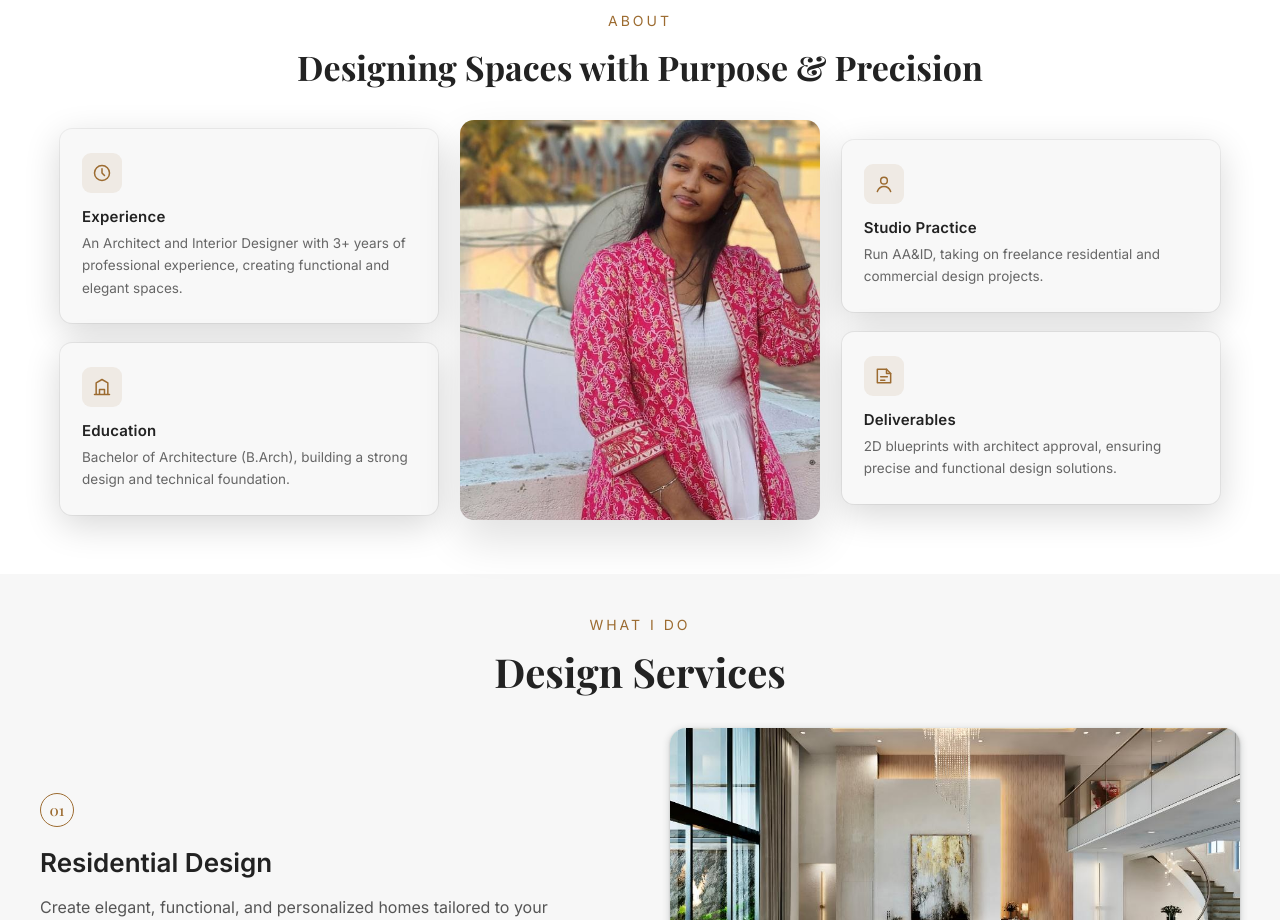
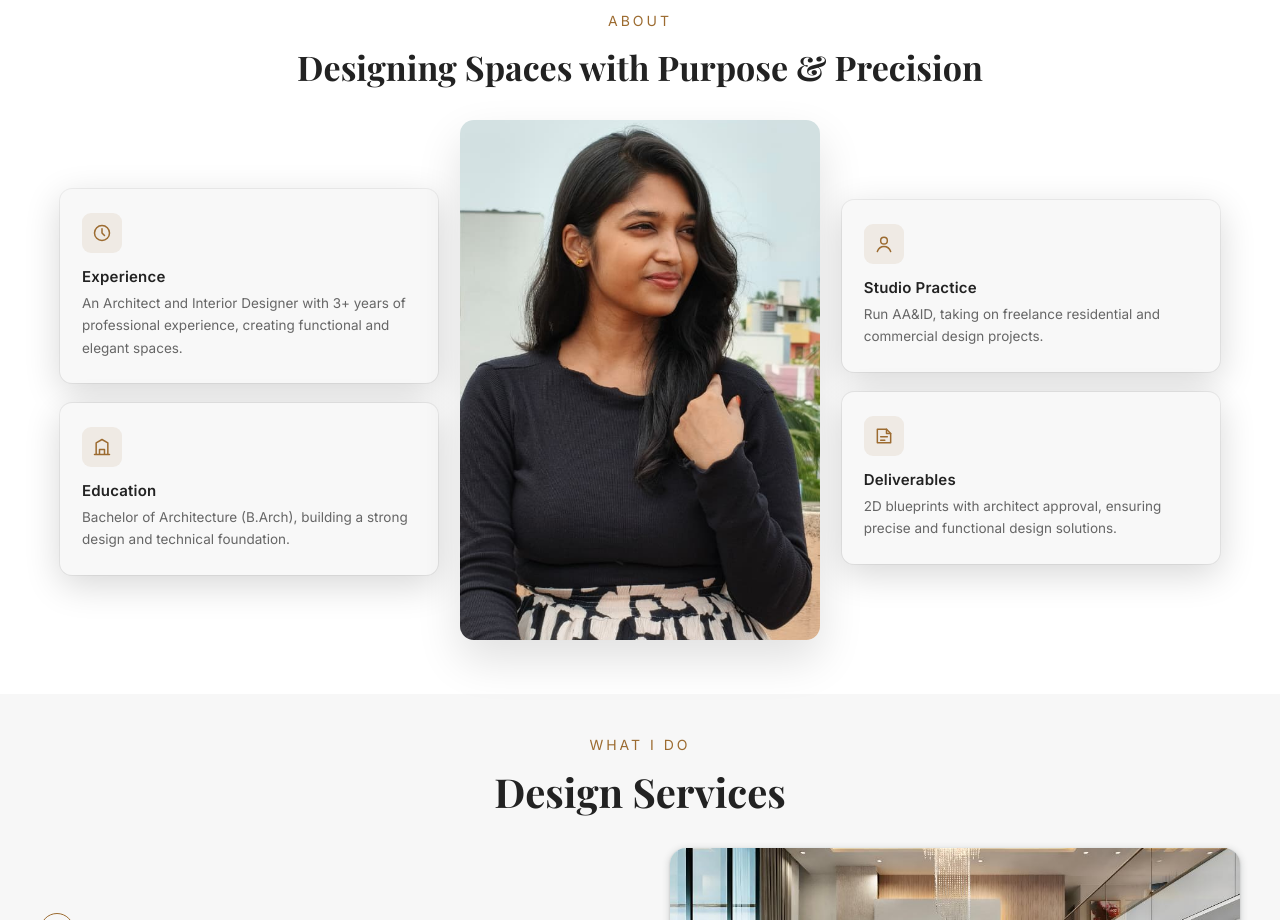
Before and after one commit to Musica-R/AA-ID, a React (Create React App) app: page / in a window 1280 px wide. Shown: the part 7240-8160 px from the top of the page. Built offline with nearby package versions, Linux system fonts and the light colour scheme.

Commit message:
code updated

```diff
--- a/src/components/About.jsx
+++ b/src/components/About.jsx
@@ -1,6 +1,6 @@
 import React, { useRef, useEffect, useState } from "react";
 import '../styles/About.css';
-import aboutImage from '../assets/about.jpeg';
+import aboutImage from '../assets/about1.jpeg';
 // import { useFadeIn } from "./useFadeIn";
 
 const ICON_CARDS = [
--- a/src/styles/About.css
+++ b/src/styles/About.css
@@ -163,7 +163,7 @@
 .center-image-wrap img {
   width: 100%;
   height: 100%;
-  height: 400px;
+  height: 520px;
   object-fit: cover;
   border-radius: 14px;
   box-shadow: 0 20px 45px rgba(0, 0, 0, 0.12);
```
Also changed, not shown: src/assets/about1.jpeg (added), src/assets/about2.jpeg (added).
